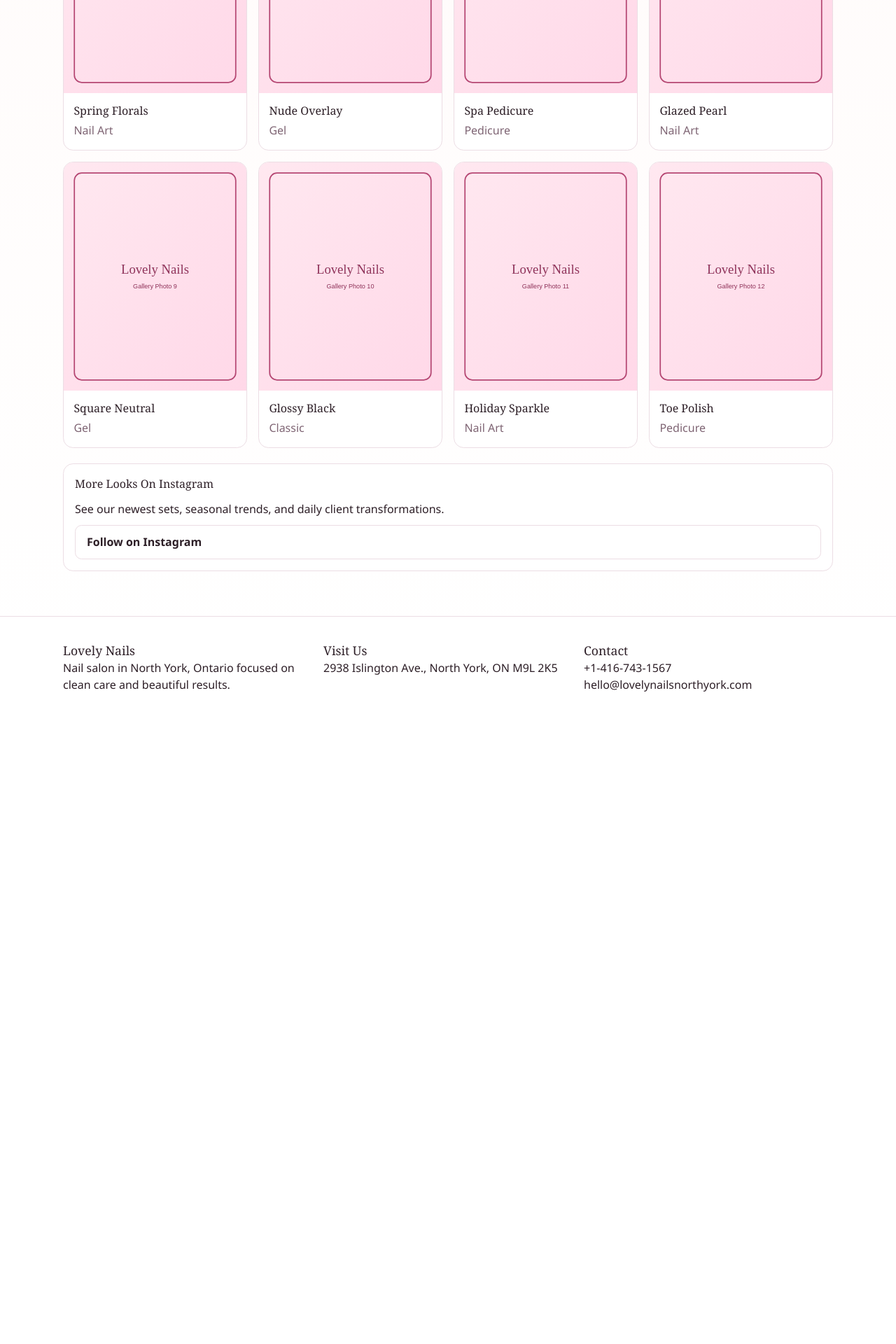
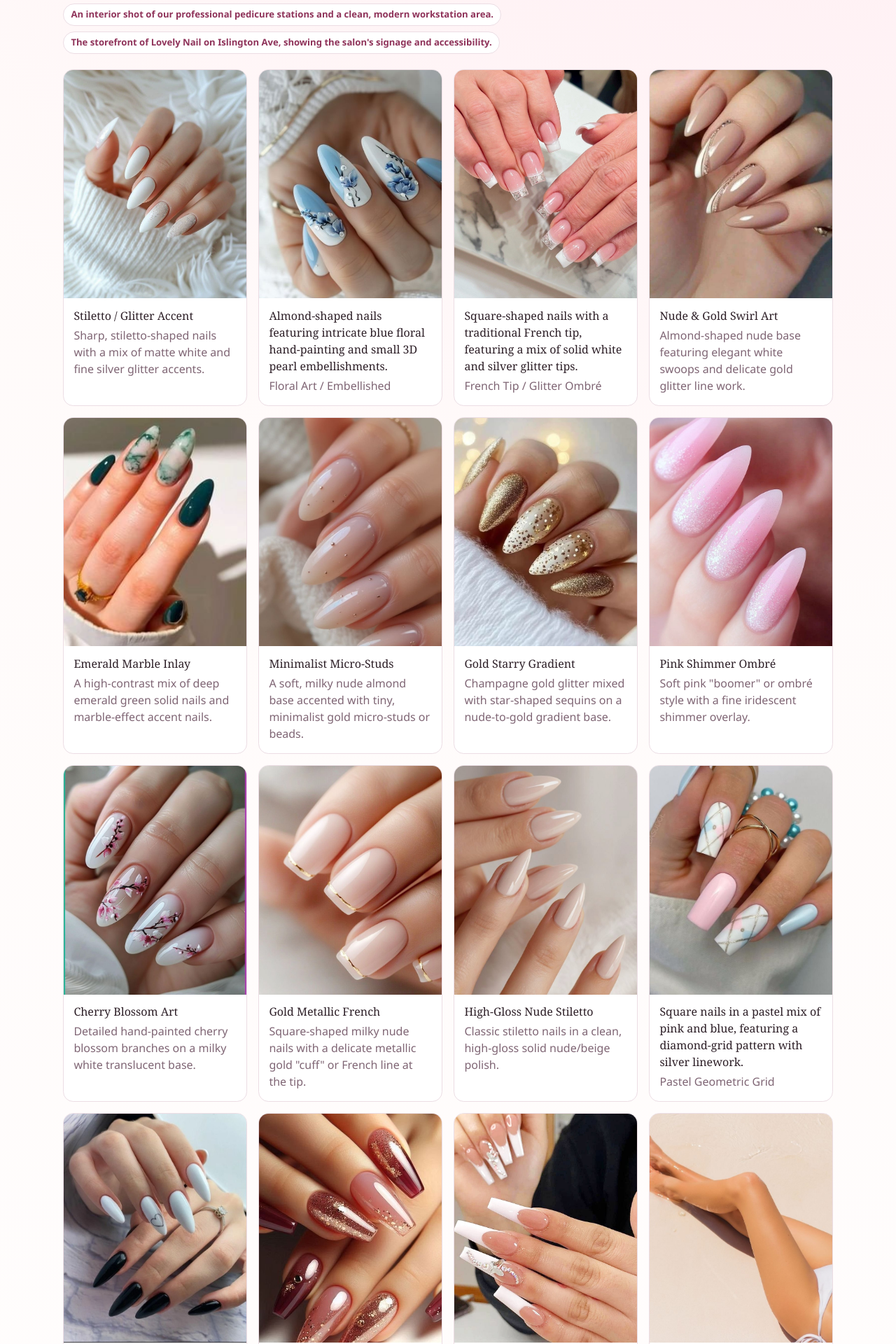
Before and after one commit to cindyorangis/lovelynails, a Next.js app: page /gallery in a window 1280 px wide. Shown: the part 880-2800 px from the top of the page at 70% size. Before the commit the page ends 1906 px from the top, so only its background shows below. Built offline with nearby package versions, Linux system fonts and the light colour scheme.

Commit message:
update gallery data

```diff
--- a/app/gallery/gallery-data.ts
+++ b/app/gallery/gallery-data.ts
@@ -1,81 +1,195 @@
+export type GalleryEditableItem = {
+  file: `${number}.jpg`;
+  title: string;
+  category: string;
+  alt?: string;
+};
+
+// Fill these in when ready. Keep `file` as-is, then edit `title` and `category`.
+export const galleryEditableItems: GalleryEditableItem[] = [
+  {
+    file: "1.jpg",
+    title: "Stiletto / Glitter Accent",
+    category:
+      "Sharp, stiletto-shaped nails with a mix of matte white and fine silver glitter accents.",
+  },
+  {
+    file: "2.jpg",
+    title:
+      "Almond-shaped nails featuring intricate blue floral hand-painting and small 3D pearl embellishments.",
+    category: "Floral Art / Embellished",
+  },
+  {
+    file: "3.jpg",
+    title:
+      "Square-shaped nails with a traditional French tip, featuring a mix of solid white and silver glitter tips.",
+    category: "French Tip / Glitter Ombré",
+  },
+  {
+    file: "4.jpg",
+    title: "Nude & Gold Swirl Art",
+    category:
+      "Almond-shaped nude base featuring elegant white swoops and delicate gold glitter line work.",
+  },
+  {
+    file: "5.jpg",
+    title: "Emerald Marble Inlay",
+    category:
+      "A high-contrast mix of deep emerald green solid nails and marble-effect accent nails.",
+  },
+  {
+    file: "6.jpg",
+    title: "Minimalist Micro-Studs",
+    category:
+      "A soft, milky nude almond base accented with tiny, minimalist gold micro-studs or beads.",
+  },
+  {
+    file: "7.jpg",
+    title: "Gold Starry Gradient",
+    category:
+      "Champagne gold glitter mixed with star-shaped sequins on a nude-to-gold gradient base.",
+  },
+  {
+    file: "8.jpg",
+    title: "Pink Shimmer Ombré",
+    category:
+      'Soft pink "boomer" or ombré style with a fine iridescent shimmer overlay.',
+  },
+  {
+    file: "9.jpg",
+    title: "Cherry Blossom Art",
+    category:
+      "Detailed hand-painted cherry blossom branches on a milky white translucent base.",
+  },
+  {
+    file: "10.jpg",
+    title: "Gold Metallic French",
+    category:
+      'Square-shaped milky nude nails with a delicate metallic gold "cuff" or French line at the tip.',
+  },
+  {
+    file: "11.jpg",
+    title: "High-Gloss Nude Stiletto",
+    category:
+      "Classic stiletto nails in a clean, high-gloss solid nude/beige polish.",
+  },
+  {
+    file: "12.jpg",
+    title:
+      "Square nails in a pastel mix of pink and blue, featuring a diamond-grid pattern with silver linework.",
+    category: "Pastel Geometric Grid",
+  },
+  {
+    file: "13.jpg",
+    title: "Monochrome Heart Matte",
+    category:
+      'A high-contrast "His & Hers" style with one hand in matte black and the other in matte white with a minimalist heart detail.',
+  },
+  {
+    file: "14.jpg",
+    title: "Burgundy & Rose Gold Foil",
+    category:
+      "Long coffin-shaped nails in deep burgundy and rose-gold glitter with foil accents and a jelly-gloss finish.",
+  },
+  {
+    file: "15.jpg",
+    title: "French Tip Butterfly Luxe",
+    category:
+      "Long tapered square nails with a classic white French tip and an intricate 3D butterfly/rhinestone accent.",
+  },
+  {
+    file: "16.jpg",
+    title: "Full Leg Waxing",
+    category: "Smooth hair removal services.",
+  },
+  {
+    file: "17.jpg",
+    title: "Facial",
+    category: "Professional cream or clay mask application.",
+  },
+  {
+    file: "18.jpg",
+    title: "Classic Ombré Refinement",
+    category:
+      'Elegant almond-shaped nails with a soft, milky white-to-nude "Baby Boomer" gradient.',
+  },
+  {
+    file: "19.jpg",
+    title: "Pearl Shimmer Gradient",
+    category:
+      "Long coffin-shaped nails with a milky white base and a dense silver/pearl shimmer gradient from the cuticle.",
+  },
+  {
+    file: "20.jpg",
+    title: "Lavender & Glitter Mix",
+    category:
+      "Square nails featuring a coordinated palette of lavender, solid white, and a full-coverage silver glitter accent.",
+  },
+  {
+    file: "21.jpg",
+    title: "Pink Aura & 3D Bow",
+    category:
+      'Square nails with a "blush" or "aura" center in vibrant pink, topped with a 3D translucent bow charm.',
+  },
+  {
+    file: "22.jpg",
+    title: "Aqua Dream Abstract",
+    category:
+      'Long square nails with a soft peach-to-aqua gradient and abstract white and blue "swirl" linework.',
+  },
+  {
+    file: "23.jpg",
+    title: "Cyber-Chrome Aura",
+    category:
+      'Almond nails featuring a purple "aura" base, iridescent chrome finish, and 3D metallic silver accents.',
+  },
+  {
+    file: "24.jpg",
+    title: "Burgundy Royal Floral",
+    category:
+      'Almond nails with a mix of deep burgundy, gold geometric "caged" lines, and hand-painted ruby florals.',
+  },
+  {
+    file: "25.jpg",
+    title: "Our Salon Interior",
+    category:
+      "An interior shot of our professional pedicure stations and a clean, modern workstation area.",
+  },
+  {
+    file: "26.jpg",
+    title: "Our Salon Storefront",
+    category:
+      "The storefront of Lovely Nail on Islington Ave, showing the salon's signage and accessibility.",
+  },
+];
+
 export type GalleryItem = {
   src: string;
   alt: string;
   title: string;
-  category: "Nail Art" | "Gel" | "Classic" | "Pedicure";
+  category: string;
 };
 
-export const galleryItems: GalleryItem[] = [
-  {
-    src: "/gallery/nail-1.svg",
-    alt: "French tip gel manicure at Lovely Nails",
-    title: "French Tip Gel",
-    category: "Gel",
+const fallbackCategory = "Nail Design";
+
+export const galleryItems: GalleryItem[] = galleryEditableItems.map(
+  (item, index) => {
+    const padded = String(index + 1).padStart(2, "0");
+    const fallbackTitle = `Design ${padded}`;
+    const title = item.title.trim() || fallbackTitle;
+    const category = item.category.trim() || fallbackCategory;
+
+    return {
+      src: `/gallery/${item.file}`,
+      title,
+      category,
+      alt:
+        item.alt?.trim() ||
+        `Lovely Nails ${category.toLowerCase()} style ${padded} in North York`,
+    };
   },
-  {
-    src: "/gallery/nail-2.svg",
-    alt: "Pink chrome manicure in North York",
-    title: "Pink Chrome",
-    category: "Nail Art",
-  },
-  {
-    src: "/gallery/nail-3.svg",
-    alt: "Bridal almond nails design",
-    title: "Bridal Almond",
-    category: "Nail Art",
-  },
-  {
-    src: "/gallery/nail-4.svg",
-    alt: "Classic red polish manicure",
-    title: "Classic Red",
-    category: "Classic",
-  },
-  {
-    src: "/gallery/nail-5.svg",
-    alt: "Floral spring nail art set",
-    title: "Spring Florals",
-    category: "Nail Art",
-  },
-  {
-    src: "/gallery/nail-6.svg",
-    alt: "Natural nude gel overlay manicure",
-    title: "Nude Overlay",
-    category: "Gel",
-  },
-  {
-    src: "/gallery/nail-7.svg",
-    alt: "Spa pedicure polish finish",
-    title: "Spa Pedicure",
-    category: "Pedicure",
-  },
-  {
-    src: "/gallery/nail-8.svg",
-    alt: "Glazed pearl manicure design",
-    title: "Glazed Pearl",
-    category: "Nail Art",
-  },
-  {
-    src: "/gallery/nail-9.svg",
-    alt: "Short square neutral gel nails",
-    title: "Square Neutral",
-    category: "Gel",
-  },
-  {
-    src: "/gallery/nail-10.svg",
-    alt: "Glossy black almond manicure",
-    title: "Glossy Black",
-    category: "Classic",
-  },
-  {
-    src: "/gallery/nail-11.svg",
-    alt: "Holiday sparkle nail art",
-    title: "Holiday Sparkle",
-    category: "Nail Art",
-  },
-  {
-    src: "/gallery/nail-12.svg",
-    alt: "Toe polish pedicure look",
-    title: "Toe Polish",
-    category: "Pedicure",
-  },
-];
+);
+
+export const galleryCategories = Array.from(
+  new Set(galleryItems.map((item) => item.category)),
+);
--- a/app/gallery/page.tsx
+++ b/app/gallery/page.tsx
@@ -1,26 +1,24 @@
 import type { Metadata } from "next";
 import Image from "next/image";
 import { buildTitle, localDescription } from "../site-data";
-import { galleryItems } from "./gallery-data";
+import { galleryCategories, galleryItems } from "./gallery-data";
 
 export const metadata: Metadata = {
   title: buildTitle("Nail Art Gallery"),
   description: localDescription("Gallery of manicure and pedicure work"),
 };
 
-const categories = ["Nail Art", "Gel", "Classic", "Pedicure"] as const;
-
 export default function GalleryPage() {
   return (
     <div className="container page-stack">
       <h1>Gallery</h1>
       <p>
-        Real styles and finishes our North York clients love. Browse ideas
-        before your next booking.
+        Real styles and finishes from our recent work in North York. Browse
+        ideas before your next booking.
       </p>
 
       <div className="gallery-filters" aria-label="Gallery categories">
-        {categories.map((category) => (
+        {galleryCategories.map((category) => (
           <span key={category} className="gallery-chip">
             {category}
           </span>
```
